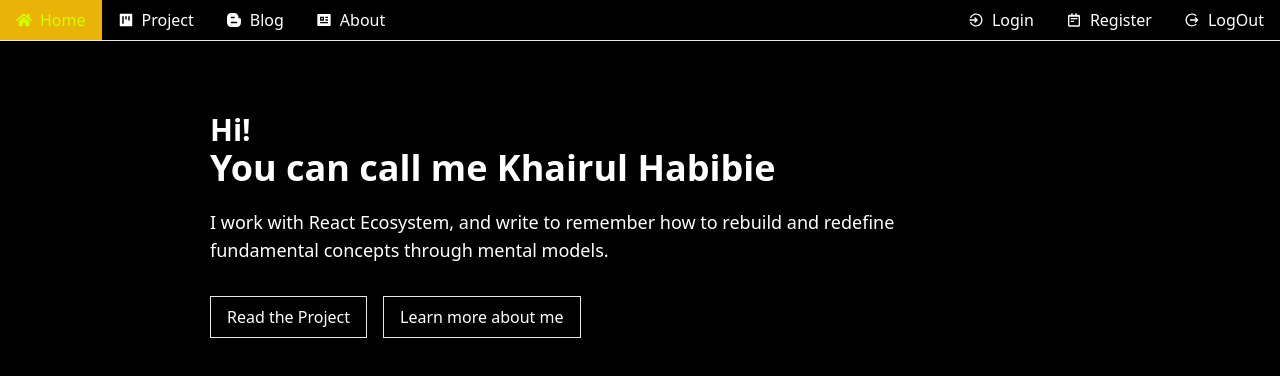
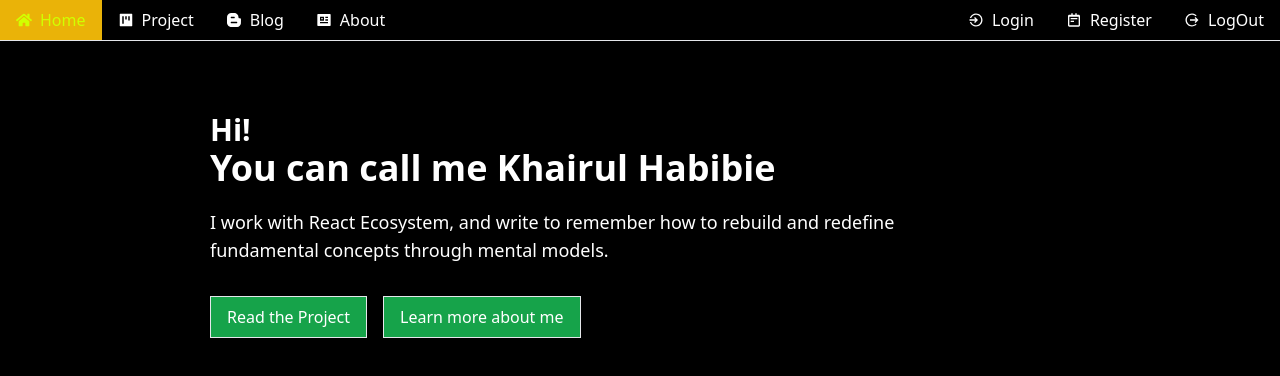
Before and after one commit to khairulhabibie/khairulhabibie.github.io, a React (Create React App) app: page / in a window 1280 px wide. Shown: the top 376 px of the page. Built offline with nearby package versions, Linux system fonts and the light colour scheme.

Commit message:
edit button submit

```diff
--- a/src/component/LoginInput.jsx
+++ b/src/component/LoginInput.jsx
@@ -26,7 +26,7 @@ function LoginInput({ login }) {
         <button
           type="submit"
           onClick={() => login({ email, password })}
-          className="p-1 text-xl text-white bg-green-600 hover:bg-green-900"
+          className="btn-submit"
         >
           Login
         </button>
--- a/src/component/RegisterInput.jsx
+++ b/src/component/RegisterInput.jsx
@@ -35,7 +35,7 @@ function RegisterInput({ register }) {
         <button
           type="submit"
           onClick={() => register({ name, email, password })}
-          className="p-1 text-xl text-white bg-green-600 hover:bg-green-900"
+          className="btn-submit"
         >
           Register
         </button>
--- a/src/styles/tailwind.css
+++ b/src/styles/tailwind.css
@@ -15,7 +15,11 @@ body {
 }
 
 .btn {
-  @apply px-4 py-2 hover:bg-blue-500 hover:text-black;
+  @apply px-4 py-2 duration-1000 bg-green-600 hover:bg-green-900;
+}
+
+.btn-submit {
+  @apply p-1 text-xl text-white duration-1000 bg-green-600 rounded-full hover:bg-green-900;
 }
 
 .nav-btn {
```
